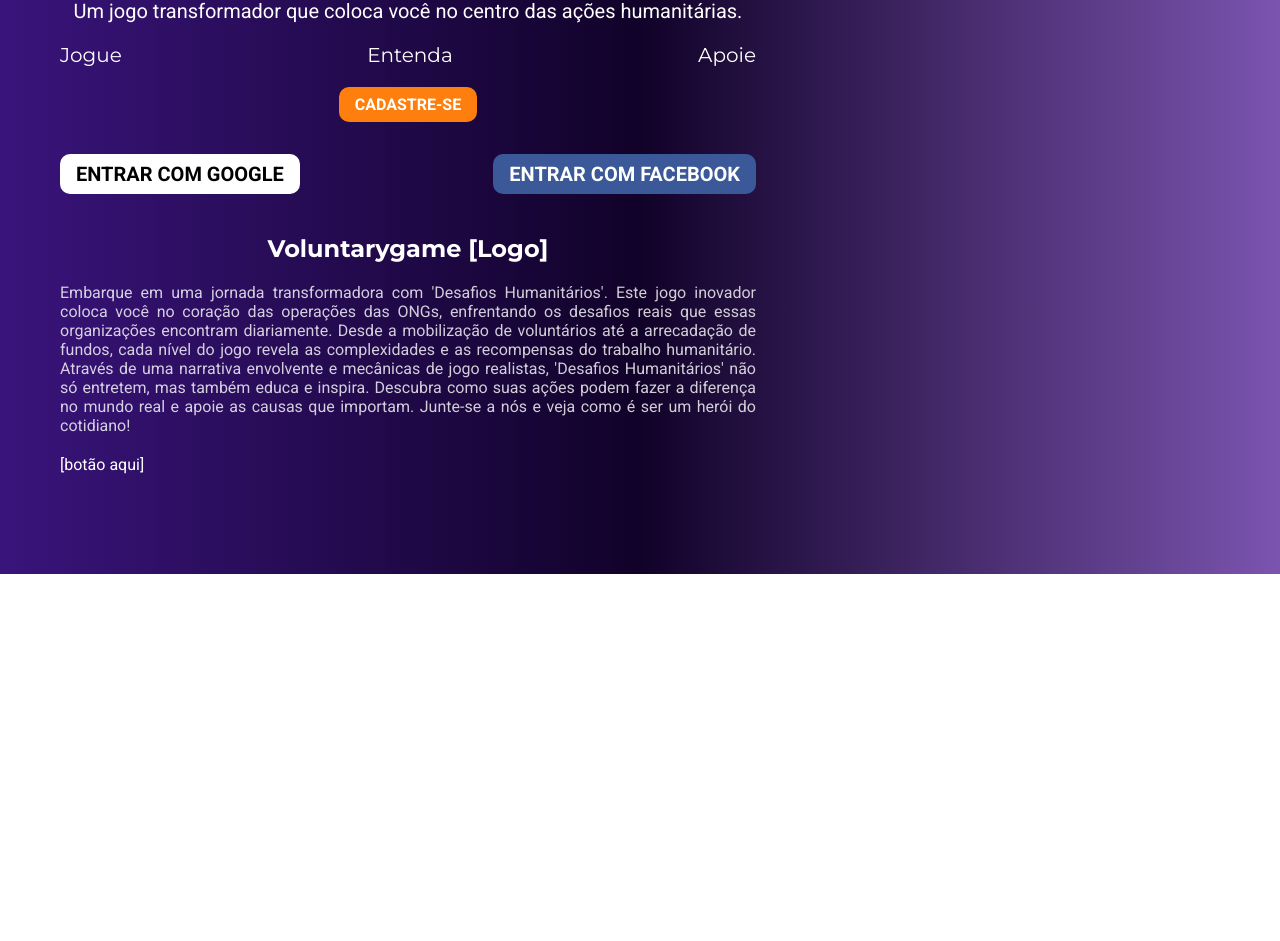
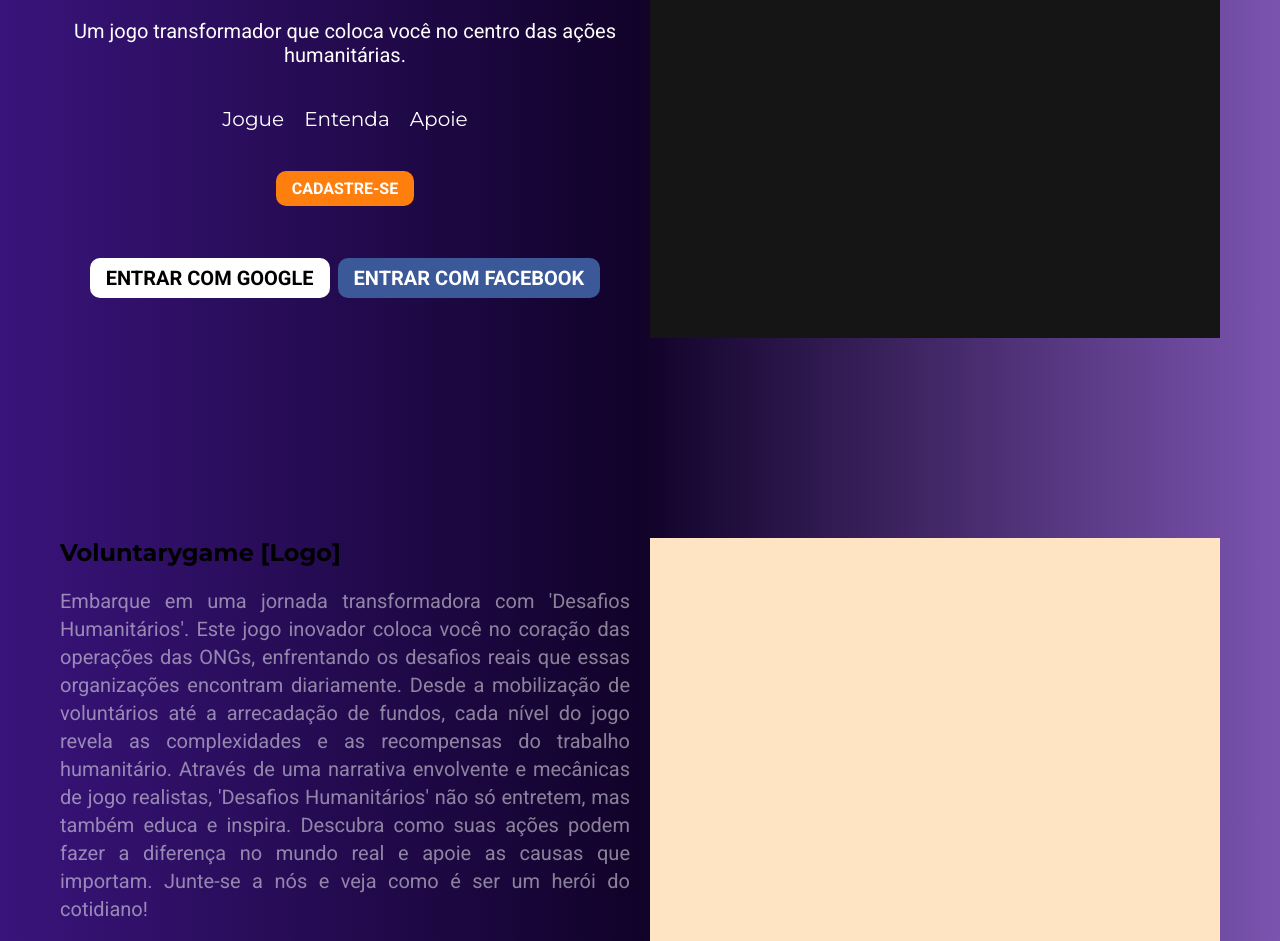
Before and after one commit to ujhessie/Desafio-IV, a React (Vite) app: page / in a window 1280 px wide. Shown: the part 199-1140 px from the top of the page. Before the commit the page ends 800 px from the top, so only its background shows below. Built offline with nearby package versions, Linux system fonts and the light colour scheme.

Commit message:
Seção sore quase concluida

```diff
--- a/src/pages/HomePage/HomePage.jsx
+++ b/src/pages/HomePage/HomePage.jsx
@@ -1,9 +1,12 @@
 import { Sec_Inicio } from "./components/Sec_Inicio/Sec_Inicio";
+import { Sec_sobre } from "./components/Sec_Sobre/Sec_sobre";
+import "./homePage.css";
 
 export const HomePage = () => {
   return (
     <div>
       <Sec_Inicio />
+      <Sec_sobre />
     </div>
   );
 };
--- a/src/pages/HomePage/components/Sec_Inicio/Sec_Inicio.jsx
+++ b/src/pages/HomePage/components/Sec_Inicio/Sec_Inicio.jsx
@@ -1,54 +1,35 @@
 import { Header } from "../../../../components/Header/Header";
 import "./sec_Inicio.css";
 import { MaxContainer } from "./../../../../components/MaxContainer/MaxContainer";
-import  Button  from "../../../../components/Button/Button";
+import Button from "../../../../components/Button/Button";
+import { ImagemJogo } from "./components/ImagemJogo";
+import { ChamadasParaAcao } from "./components/ChamadasParaAcao";
+import { Logins } from "./components/Logins";
 
 export const Sec_Inicio = () => {
+  const Textos = () => {
+    return (
+      <div className='div-textos'>
+        <h1>Desvende os Desafios das ONGs e Faça a Diferença.</h1>
+        <p className='subtitulo'>
+          Um jogo transformador que coloca você no centro das ações
+          humanitárias.
+        </p>
+        <ChamadasParaAcao />
+        <Button />
+        <Logins />
+      </div>
+    );
+  };
+
   return (
     <>
       <Header />
       <section id='hero-section'>
         <MaxContainer>
           <div className='content-sec-inicio'>
-            <h1>Desvende os Desafios das ONGs e Faça a Diferença.</h1>
-            <p className='subtitulo'>
-              Um jogo transformador que coloca você no centro das ações
-              humanitárias.
-            </p>
-            <div className='ctas'>
-              <div>Jogue</div>
-              <div>Entenda</div>
-              <div>Apoie</div>
-            </div>
-
-            < Button />
-
-            <div className='logins'>
-              <a href='#' className='google'>
-                ENTRAR COM GOOGLE
-              </a>
-              <a href='#' className='facebook'>
-                ENTRAR COM FACEBOOK
-              </a>
-            </div>
-
-            <h2 className='logo-2'>Voluntarygame [Logo]</h2>
-
-            <p className='text'>
-              Embarque em uma jornada transformadora com &apos;Desafios
-              Humanitários&apos;. Este jogo inovador coloca você no coração das
-              operações das ONGs, enfrentando os desafios reais que essas
-              organizações encontram diariamente. Desde a mobilização de
-              voluntários até a arrecadação de fundos, cada nível do jogo revela
-              as complexidades e as recompensas do trabalho humanitário. Através
-              de uma narrativa envolvente e mecânicas de jogo realistas,
-              &apos;Desafios Humanitários&apos; não só entretem, mas também
-              educa e inspira. Descubra como suas ações podem fazer a diferença
-              no mundo real e apoie as causas que importam. Junte-se a nós e
-              veja como é ser um herói do cotidiano!
-            </p>
-
-            <p>[botão aqui]</p>
+            <Textos />
+            <ImagemJogo />
           </div>
         </MaxContainer>
       </section>
--- /dev/null
+++ b/src/pages/HomePage/components/Sec_Inicio/components/ChamadasParaAcao.jsx
@@ -0,0 +1,11 @@
+export const ChamadasParaAcao = () => {
+  return (
+    <>
+      <div className='ctas'>
+        <div>Jogue</div>
+        <div>Entenda</div>
+        <div>Apoie</div>
+      </div>
+    </>
+  );
+};
--- /dev/null
+++ b/src/pages/HomePage/components/Sec_Inicio/components/ImagemJogo.jsx
@@ -0,0 +1,10 @@
+
+
+
+export const ImagemJogo = () => {
+  return (
+    <>
+      <div className='div-img'></div>
+    </>
+  );
+};
--- /dev/null
+++ b/src/pages/HomePage/components/Sec_Inicio/components/Logins.jsx
@@ -0,0 +1,14 @@
+export const Logins = () => {
+  return (
+    <>
+      <div className='logins'>
+        <a href='#' className='google'>
+          ENTRAR COM GOOGLE
+        </a>
+        <a href='#' className='facebook'>
+          ENTRAR COM FACEBOOK
+        </a>
+      </div>
+    </>
+  );
+};
--- a/src/pages/HomePage/components/Sec_Inicio/sec_Inicio.css
+++ b/src/pages/HomePage/components/Sec_Inicio/sec_Inicio.css
@@ -5,16 +5,19 @@
   position: relative;
   color: white;
 
-  /* .img-bg-inicio {
-    position: absolute;
-    height: 70%;
-    right: 0;
-    bottom: 0;
-  } */
-
   .content-sec-inicio {
     text-align: start;
-    width: 60%;
+    display: grid;
+    grid-template-columns: 1fr 1fr;
+    gap: 20px;
+
+    .div-textos {
+      display: flex;
+      flex-direction: column;
+      justify-content: center;
+      align-items: center;
+      gap: 20px;
+    }
 
     .subtitulo {
       font-size: 20px;
@@ -90,5 +93,24 @@
       opacity: 0.8;
       margin-bottom: 20px;
     }
+
+    .div-img {
+      width: 100%;
+      height: 100%;
+      background-color: #151515;
+
+    }
   }
 }
+
+@media (max-width: 768px) {
+  #hero-section {
+    .content-sec-inicio {
+      grid-template-columns: 1fr;
+    }
+
+    .div-img {
+      aspect-ratio: 4/3;
+    }
+  }
+}
--- /dev/null
+++ b/src/pages/HomePage/components/Sec_Sobre/Sec_sobre.jsx
@@ -0,0 +1,50 @@
+import Button from "../../../../components/Button/Button";
+import { MaxContainer } from "../../../../components/MaxContainer/MaxContainer";
+import "./sec_sobre.css"
+
+export const Sec_sobre = () => {
+  const Textos = () => {
+    return (
+      <div className="textos">
+        <h2 className='logo-2'>Voluntarygame [Logo]</h2>
+
+        <p className='texto'>
+          Embarque em uma jornada transformadora com &apos;Desafios
+          Humanitários&apos;. Este jogo inovador coloca você no coração das
+          operações das ONGs, enfrentando os desafios reais que essas
+          organizações encontram diariamente. Desde a mobilização de voluntários
+          até a arrecadação de fundos, cada nível do jogo revela as
+          complexidades e as recompensas do trabalho humanitário. Através de uma
+          narrativa envolvente e mecânicas de jogo realistas, &apos;Desafios
+          Humanitários&apos; não só entretem, mas também educa e inspira.
+          Descubra como suas ações podem fazer a diferença no mundo real e apoie
+          as causas que importam. Junte-se a nós e veja como é ser um herói do
+          cotidiano!
+        </p>
+
+        <Button />
+      </div>
+    );
+  };
+
+  const ImagemJogo = () => {
+    return (
+      <div className='imagem-jogo'>
+        {/* <img src='https://i.ibb.co/052222T/imagem-jogo.png' alt='imagem-jogo' /> */}
+      </div>
+    );
+  };
+
+  return (
+    <>
+      <section id="sec-sobre">
+        <MaxContainer>
+          <div className='content'>
+            <Textos />
+            <ImagemJogo />
+          </div>
+        </MaxContainer>
+      </section>
+    </>
+  );
+};
--- /dev/null
+++ b/src/pages/HomePage/components/Sec_Sobre/sec_sobre.css
@@ -0,0 +1,50 @@
+#sec-sobre {
+  width: 100%;
+  background: linear-gradient(90deg, #39147b, #110229, #7b54af);
+  padding: 100px 20px;
+
+  .content {
+    display: grid;
+    grid-template-columns: 1fr 1fr;
+    gap: 20px;
+
+    .imagem-jogo {
+      width: 100%;
+      height: 100%;
+      position: relative;
+      background-color: bisque;
+
+      img {
+        height: 100%;
+        width: 100%;
+        position: absolute;
+        object-fit: cover;
+      }
+    }
+    .textos {
+      display: flex;
+      flex-direction: column;
+      gap: 20px;
+
+      .texto {
+        color: white;
+        opacity: 0.5;
+        font-size: 20px;
+        text-align: justify;
+        line-height: 140%;
+      }
+    }
+  }
+}
+
+@media (max-width: 768px) {
+  #sec-sobre {
+    .content {
+      grid-template-columns: 1fr;
+    }
+
+    .imagem-jogo {
+      aspect-ratio: 4/3;
+    }
+  }
+}
```
Also changed, not shown: src/pages/HomePage/homePage.css (added).
